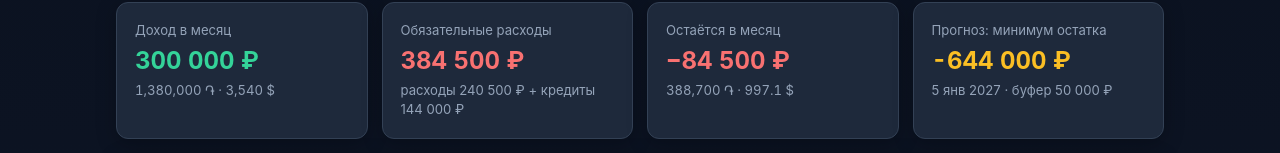
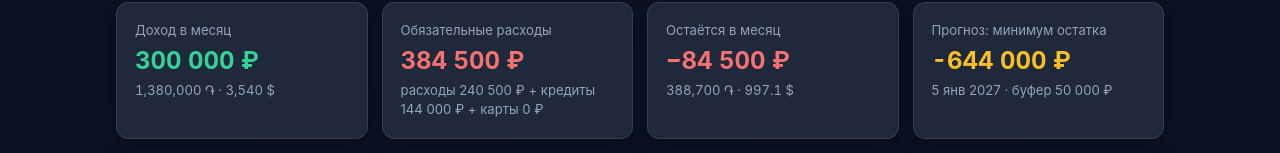
Before and after one commit to n0d3m4g0s/personal-cashflow, a Vue app: page / in a window 1280 px wide. Shown: the part 141-294 px from the top of the page. Built offline with nearby package versions, Linux system fonts and the light colour scheme.

Commit message:
Dashboard: показать карты в разбивке обязательных расходов

```diff
--- a/src/components/Dashboard.vue
+++ b/src/components/Dashboard.vue
@@ -33,7 +33,7 @@ function sign(a) { return (a >= 0 ? '+' : '−') + money(Math.abs(a)) }
       <div class="card stat">
         <div class="muted small">Обязательные расходы</div>
         <div class="big neg mono">{{ money(monthly.obligatory) }}</div>
-        <div class="small muted">расходы {{ money(monthly.expense) }} + кредиты {{ money(monthly.loan) }}</div>
+        <div class="small muted">расходы {{ money(monthly.expense) }} + кредиты {{ money(monthly.loan) }} + карты {{ money(monthly.card) }}</div>
       </div>
       <div class="card stat">
         <div class="muted small">Остаётся в месяц</div>
```
